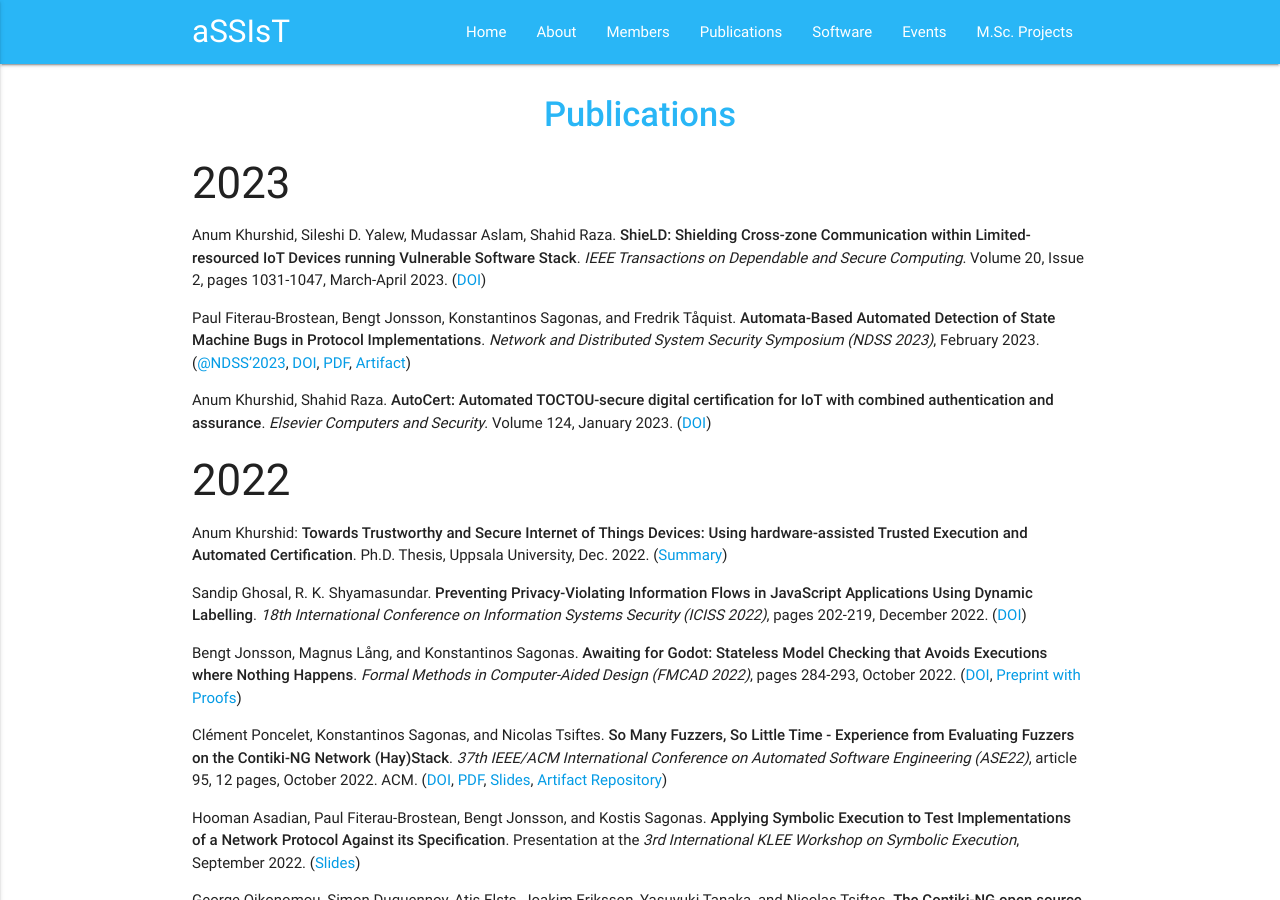
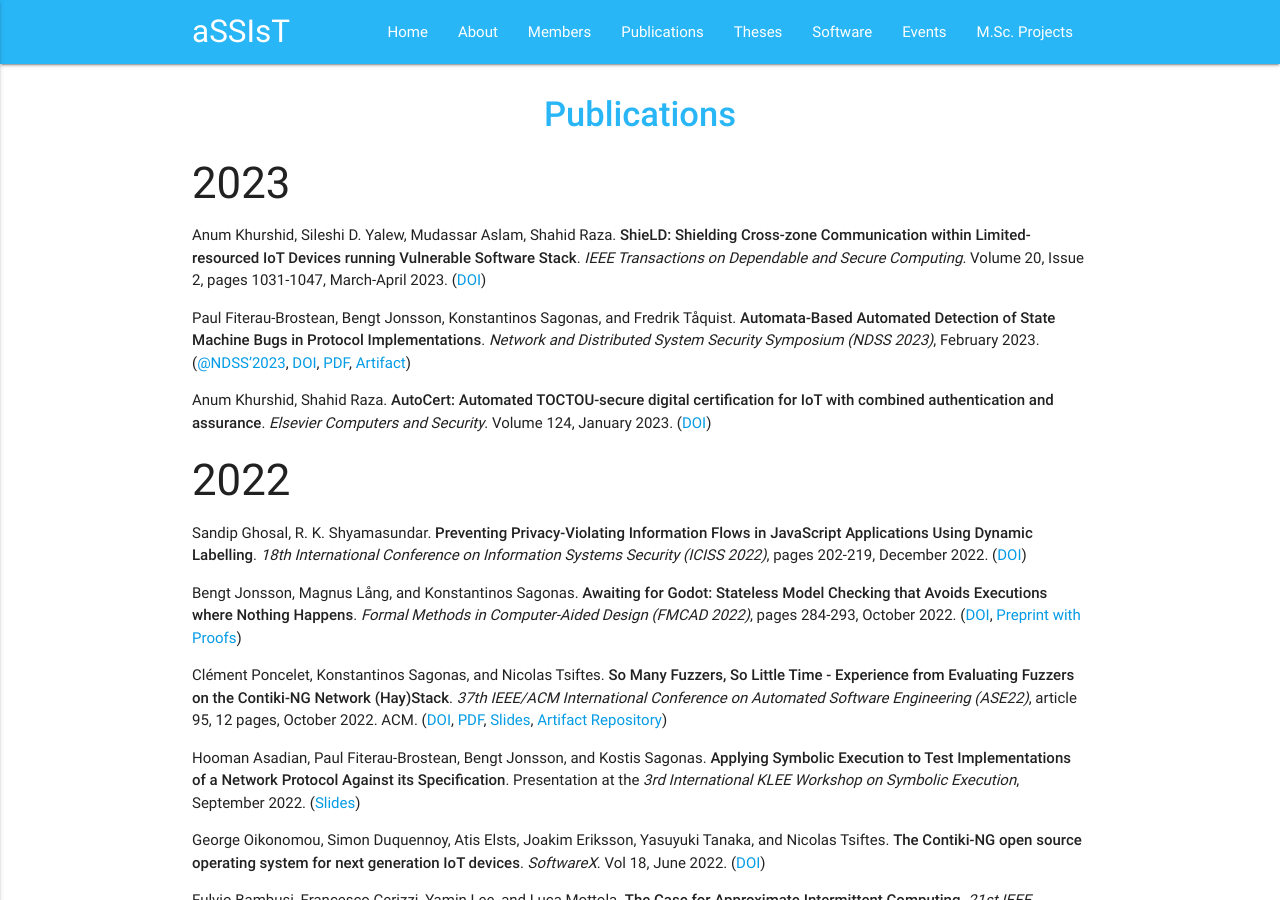
Before and after one commit to assist-project/assist-project.github.io, a Jekyll site: the page built from 03-publications.md, in a window 1280 px wide and 900 px high. Built offline with Jekyll 4.4.1, drawn with Linux system fonts in a browser that asks for light colours.

Commit message:
Add Theses tab

```diff
--- a/03-publications.md
+++ b/03-publications.md
@@ -18,8 +18,6 @@ permalink: /publications/
 - Anum Khurshid, Shahid Raza. **AutoCert: Automated TOCTOU-secure digital certification for IoT with combined authentication and assurance**. _Elsevier Computers and Security_. Volume 124, January 2023. ([DOI](https://doi.org/10.1016/j.cose.2022.102952))
 
 ### 2022
-
-- Anum Khurshid: **Towards Trustworthy and Secure Internet of Things Devices: Using hardware-assisted Trusted Execution and Automated Certification**. Ph.D. Thesis, Uppsala University, Dec. 2022. ([Summary](https://www.diva-portal.org/smash/get/diva2:1705967/FULLTEXT01.pdf))
 
 - Sandip Ghosal, R. K. Shyamasundar. **Preventing Privacy-Violating Information Flows in JavaScript Applications Using Dynamic Labelling**. _18th International Conference on Information Systems Security (ICISS 2022)_, pages 202-219, December 2022. ([DOI](https://doi.org/10.1007/978-3-031-23690-7_12))
 
```
Also changed, not shown: 04-theses.md (added, +15 -0 lines), 05-software.md (renamed from 04-software.md), 06-events.md (renamed from 05-events.md), 07-mscprojects.md (renamed from 06-mscprojects.md).
